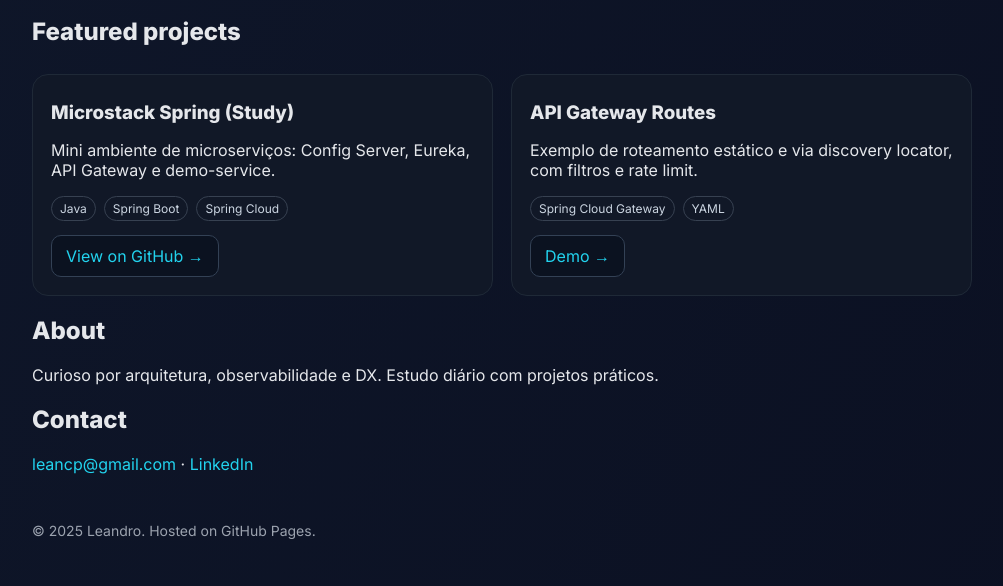
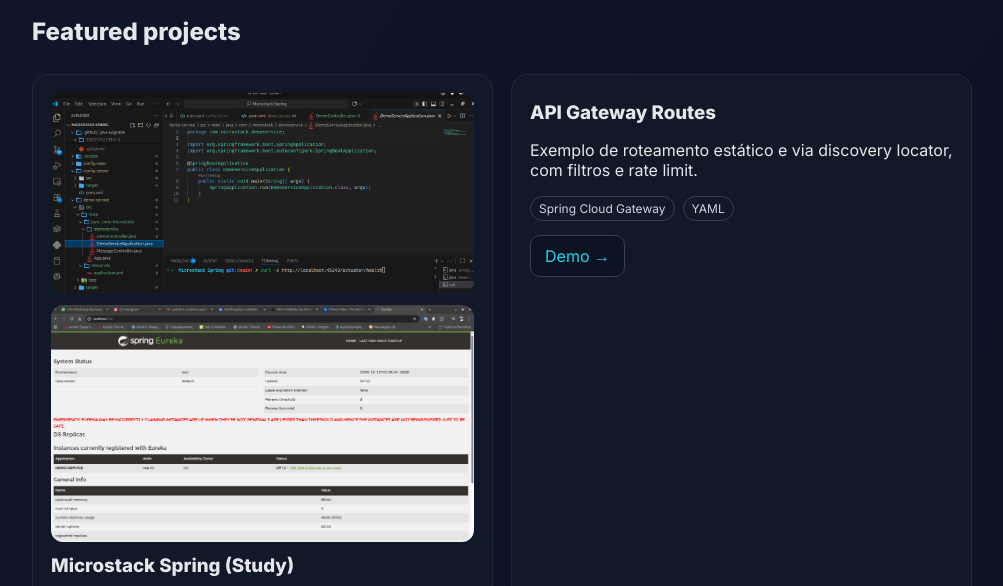
Before and after one commit to LeandroCustodioP/leandrocustodiop.github.io, a plain HTML site: page index.html in a window 1280 px wide. Shown: the part 214-800 px from the top of the page, without its empty margins (138-1141 px from the left). Drawn offline with Linux system fonts and the light colour scheme.

Commit message:
Create Microstack-spring-project card

```diff
--- a/assets/css/styles.css
+++ b/assets/css/styles.css
@@ -107,3 +107,10 @@
   background: #0b1220;
   border: 1px solid #334155;
 }
+
+.project-image {
+  width: 100%;
+  border-radius: 12px;
+  margin-bottom: 12px;
+  display: block;
+}
--- a/index.html
+++ b/index.html
@@ -23,8 +23,10 @@
       <h2>Featured projects</h2>
       <div class="grid">
         <article class="card">
+          <img src="assets/img/microstack_spring/microstack_spring_1.png" alt="Microstack Spring architecture" class="project-image">
+          <img src="assets/img/microstack_spring/microstack_spring_2.png" alt="Eureka" class="project-image">
           <h3>Microstack Spring (Study)</h3>
-          <p>Mini ambiente de microserviços: Config Server, Eureka, API Gateway e demo-service.</p>
+          <p>Educational microservices environment built with Spring Cloud. Includes Config Server, Eureka, API Gateway, and demo service — ideal for studying distributed architecture concepts..</p>
           <div class="tags">
             <span class="tag">Java</span><span class="tag">Spring Boot</span><span class="tag">Spring Cloud</span>
           </div>
```
Also changed, not shown: assets/img/microstack_spring/microstack_spring_1.png (added), assets/img/microstack_spring/microstack_spring_2.png (added).
